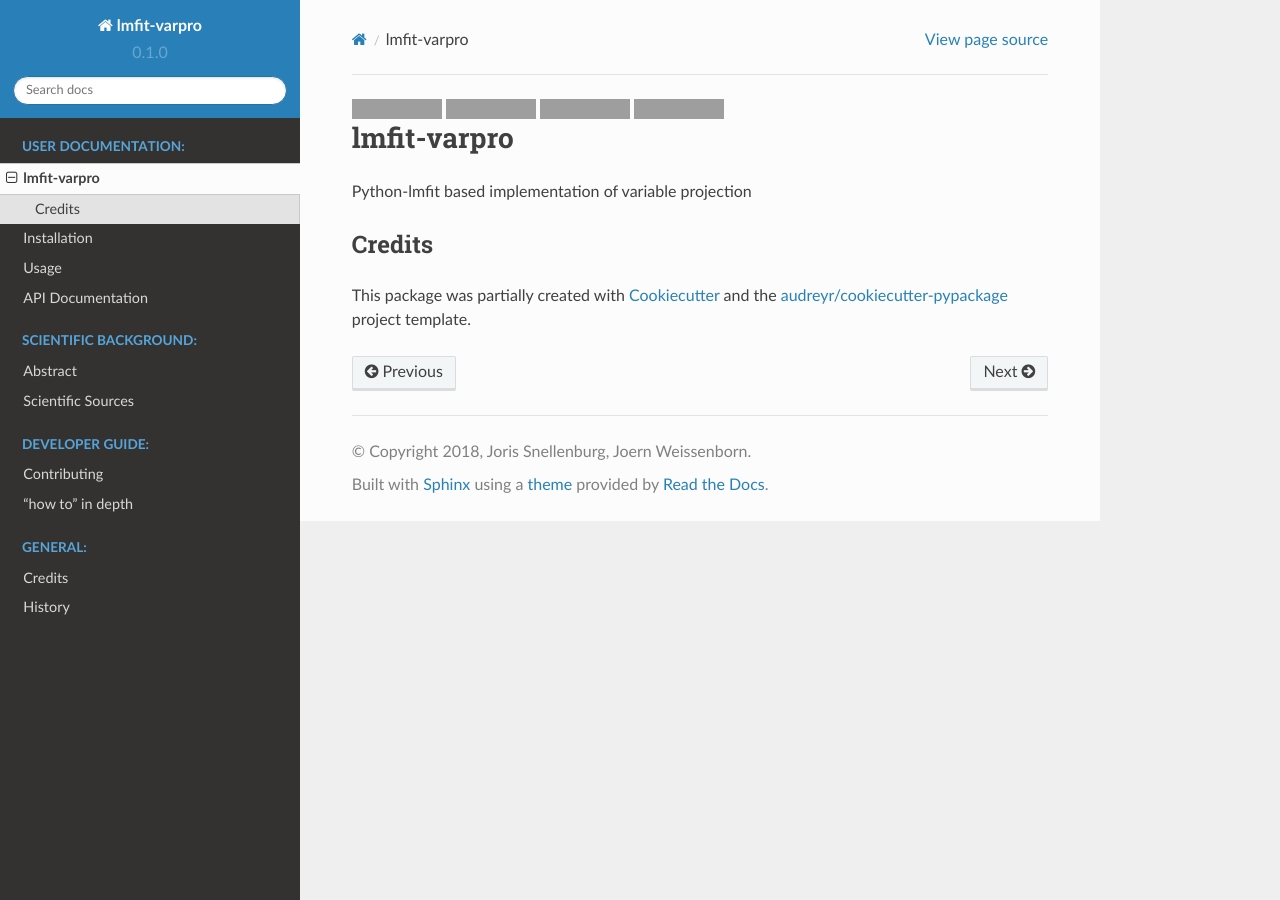
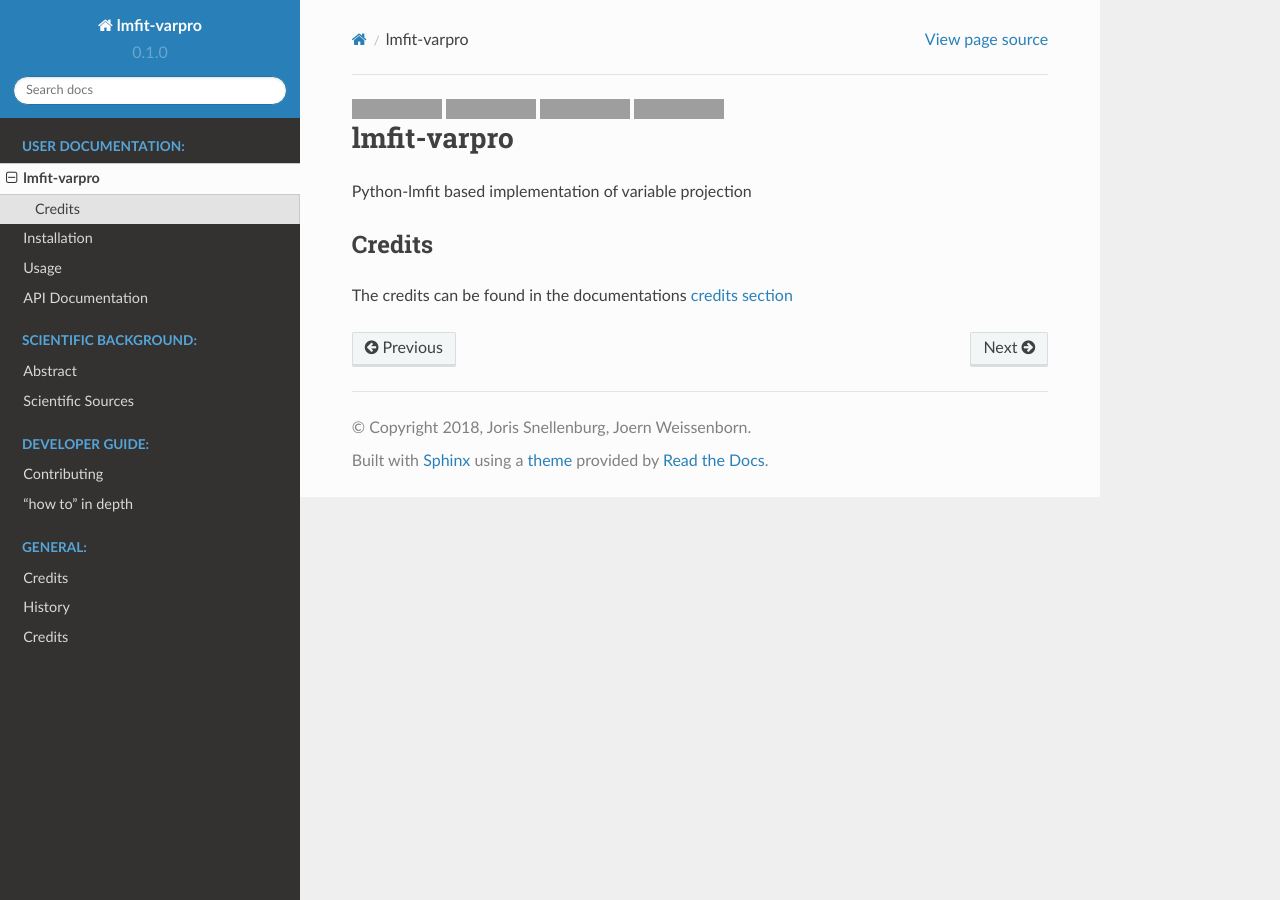
Before and after one commit to s-weigand/lmfit-varpro, a Sphinx documentation site: the page built from docs/readme.rst, in a window 1280 px wide. Built offline with Sphinx 7.4.7 and the Read the Docs theme 2.0.0, drawn with Linux system fonts in a browser that asks for light colours; grey boxes are pictures that could not be loaded.

Commit message:
moved credits to the docs

```diff
--- a/README.md
+++ b/README.md
@@ -8,5 +8,5 @@ Python-lmfit based implementation of variable projection
 
 ## Credits
 
-This package was partially created with [Cookiecutter](https://github.com/audreyr/cookiecutter) and
-the [audreyr/cookiecutter-pypackage ](https://github.com/audreyr/cookiecutter-pypackage) project template.
+The credits can be found in the documentations
+`credits section <https://lmfit-varpro.readthedocs.io/en/latest/credits.html>`_
--- a/docs/index.rst
+++ b/docs/index.rst
@@ -30,6 +30,7 @@ Welcome to glotaran's documentation!
 
     authors
     history
+    credits
 
 Indices and tables
 ==================
```
Also changed, not shown: docs/credits.rst (added, +7 -0 lines).
